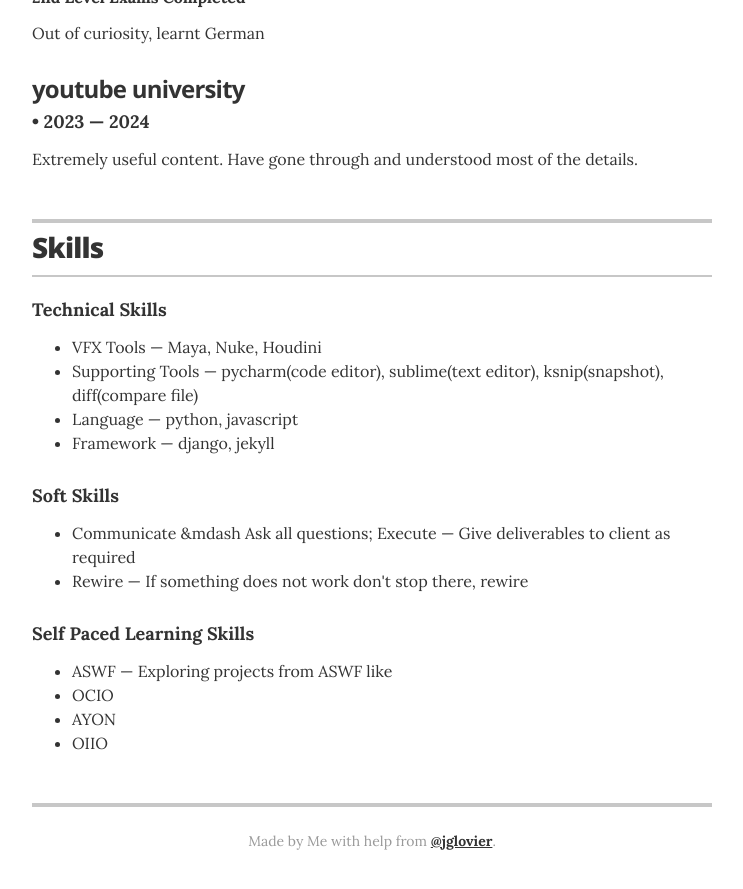
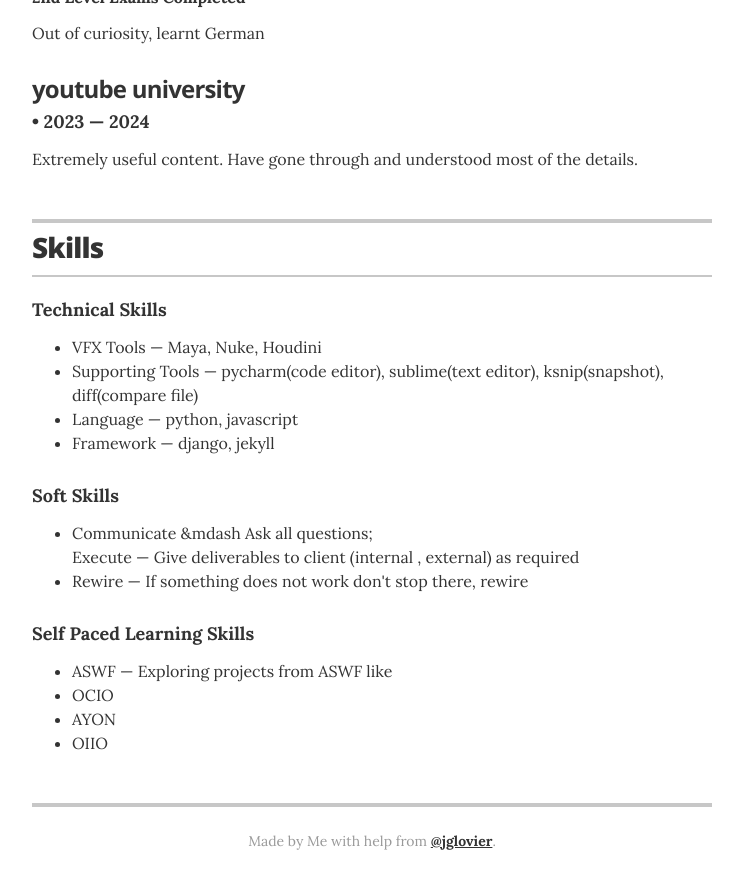
Before and after one commit to singhaidotnish/myresume, a Jekyll site: the page built from index.html, in a window 1280 px wide and 900 px high, scrolled down 2200 px. Shown: the top 889 px of the window, without its empty margins (268-1011 px from the left). Built offline with Jekyll 4.4.1, drawn with Linux system fonts in a browser that asks for light colours.

Commit message:
udpate skills.yml

```diff
--- a/_data/skills.yml
+++ b/_data/skills.yml
@@ -4,7 +4,7 @@
   summary: <ul class="resume-item-list"><li>VFX Tools &mdash; Maya, Nuke, Houdini</li><li>Supporting Tools &mdash; pycharm(code editor), sublime(text editor), ksnip(snapshot), diff(compare file)</li><li>Language &mdash; python, javascript</li><li>Framework &mdash; django, jekyll</li></ul>
 
 - skill: Soft Skills
-  summary: <ul class="resume-item-list"><li>Communicate &mdash Ask all questions; Execute &mdash; Give deliverables to client as required</li><li>Rewire &mdash; If something does not work don't stop there, rewire</li></ul>
+  summary: <ul class="resume-item-list"><li>Communicate &mdash Ask all questions;</li>Execute &mdash; Give deliverables to client (internal , external) as required</li><li>Rewire &mdash; If something does not work don't stop there, rewire</li></ul>
 
 - skill: Self Paced Learning Skills
   summary: <ul class="resume-item-list"><li>ASWF &mdash; Exploring projects from ASWF like</li><li>OCIO</li><li>AYON</li><li>OIIO</li>
```
